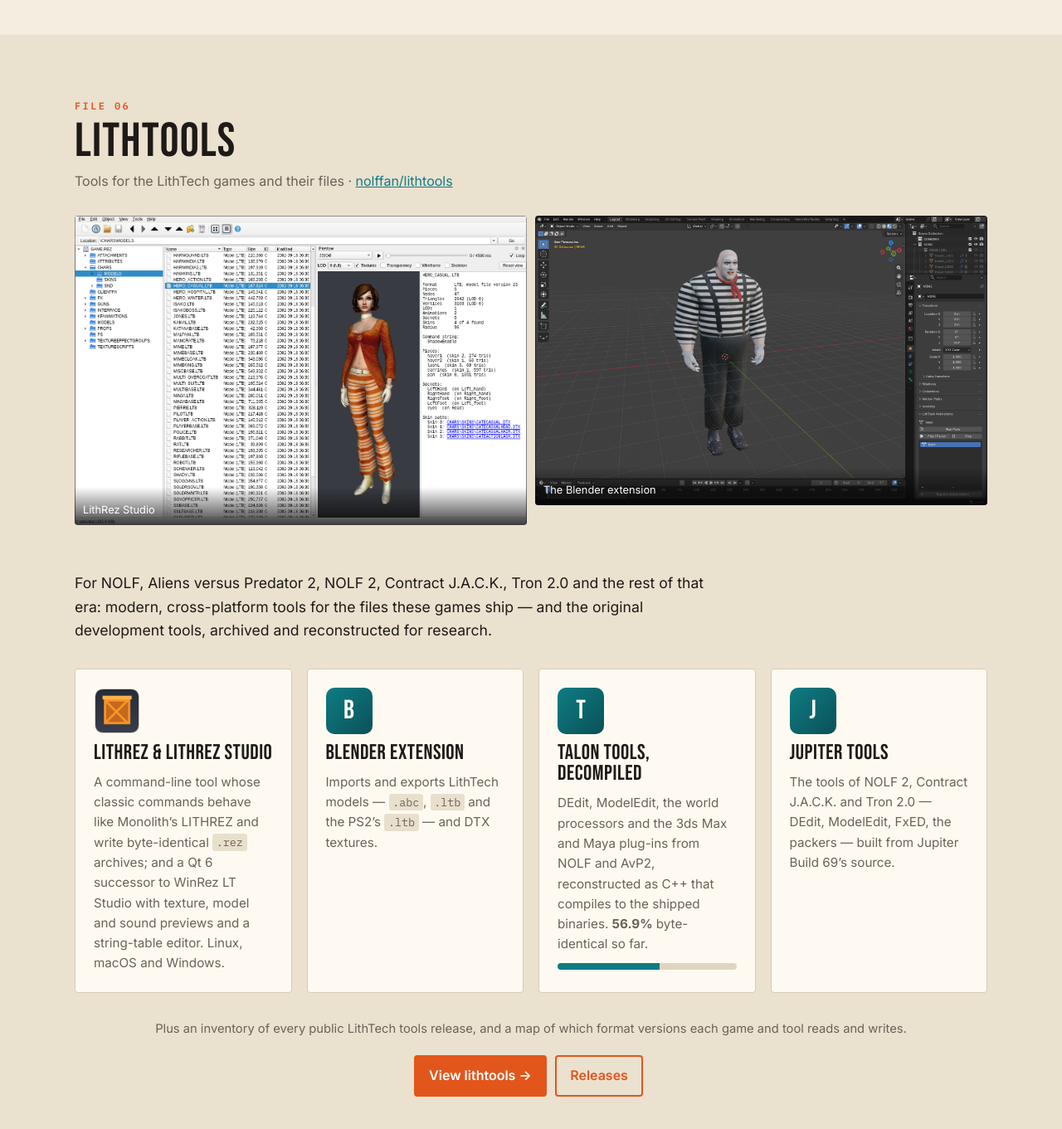
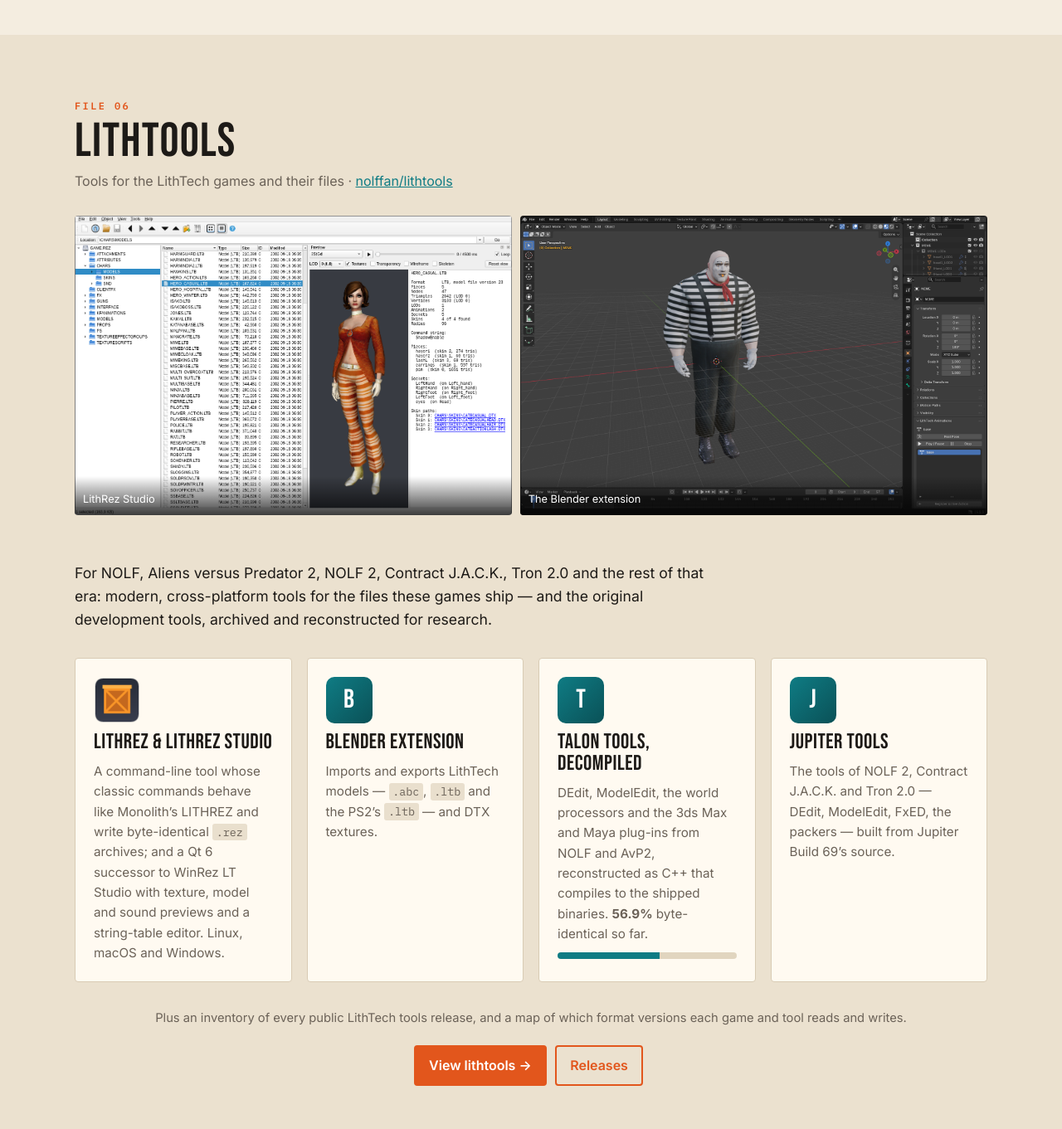
Before and after one commit to nolffan/nolffan.github.io, a Jekyll site: the page built from index.md, in a window 1280 px wide and 1400 px high, scrolled down 5969 px. Shown: the top 1361 px of the window at 83% size. Built offline with Jekyll 4.4.1, drawn with Linux system fonts in a browser that asks for light colours; our own code applies the rules of GitHub Pages for plain Markdown files.

Commit message:
lithtools: show the screenshots at one height
Each uncropped screenshot's width follows its aspect ratio, from the
width and height now given for it.

Co-Authored-By: Claude Opus 5.5 <noreply@anthropic.com>

```diff
--- a/_layouts/default.html
+++ b/_layouts/default.html
@@ -66,7 +66,7 @@
   {%- if p.gallery %}
   <div class="gallery{% if p.gallery.size == 2 %} two{% endif %}{% if p.gallery_uncropped %} uncropped{% endif %}">
     {%- for g in p.gallery %}
-    <figure><img src="{{ g.src | relative_url }}" alt="{{ g.alt | default: g.caption }}" loading="lazy"><figcaption>{{ g.caption }}</figcaption></figure>
+    <figure{% if p.gallery_uncropped and g.width %} style="flex-grow: {{ g.width | times: 1.0 | divided_by: g.height | round: 4 }}"{% endif %}><img src="{{ g.src | relative_url }}" alt="{{ g.alt | default: g.caption }}"{% if g.width %} width="{{ g.width }}" height="{{ g.height }}"{% endif %} loading="lazy"><figcaption>{{ g.caption }}</figcaption></figure>
     {%- endfor %}
   </div>
   {%- if p.gallery_caption %}<p class="caption">{{ p.gallery_caption }}</p>{% endif %}
--- a/style.css
+++ b/style.css
@@ -132,9 +132,9 @@ main > section > * { max-width: 1100px; margin-left: auto; margin-right: auto; }
 .gallery figure { margin: 0; position: relative; overflow: hidden; border-radius: 4px; background: #000; }
 .gallery img { width: 100%; aspect-ratio: 16 / 9; object-fit: cover; display: block; transition: transform .4s; }
 .gallery figure:hover img { transform: scale(1.04); }
-.gallery.uncropped { align-items: start; }
-.gallery.uncropped figure { background: none; }
-.gallery.uncropped img { aspect-ratio: auto; }
+.gallery.uncropped { display: flex; align-items: start; }
+.gallery.uncropped figure { background: none; flex: 1 1 0; min-width: 0; }   /* flex-grow: its aspect ratio, so all are one height */
+.gallery.uncropped img { aspect-ratio: auto; height: auto; }
 .gallery.uncropped figure:hover img { transform: none; }
 .gallery figcaption {
   position: absolute; left: 0; right: 0; bottom: 0; padding: 18px 10px 8px;
```
Also changed, not shown: _projects/lithtools.md (+7 -1 lines).
